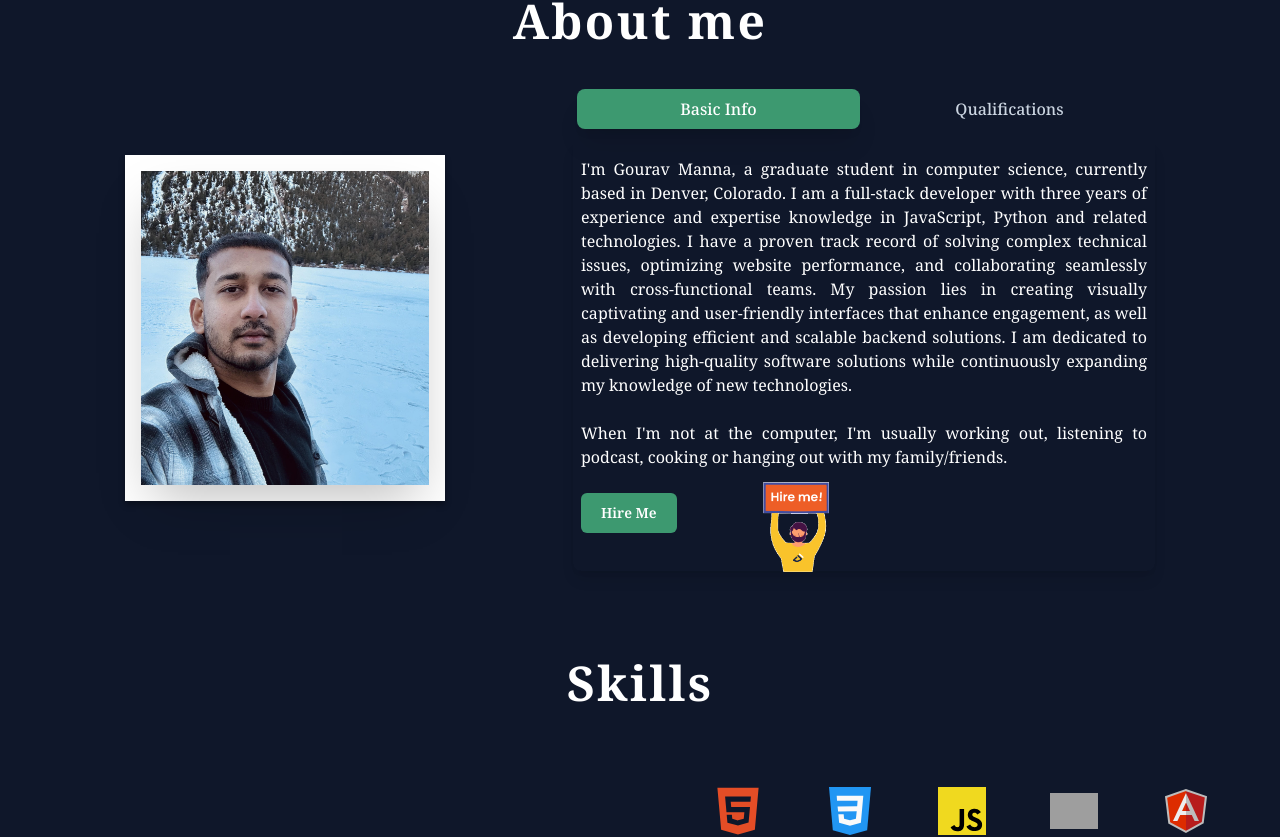
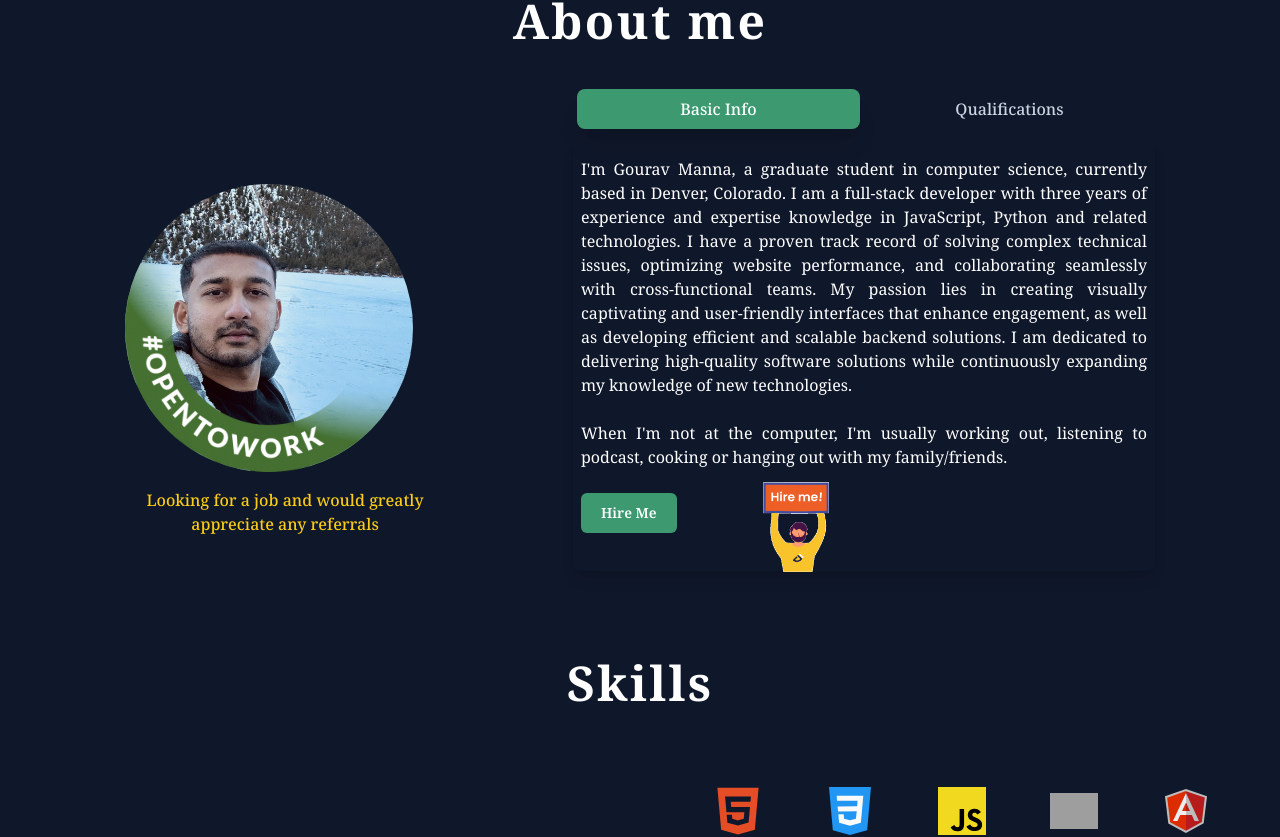
Before and after one commit to gouravmanna3/gourav-manna-portfolio, a React (Vite) app: page / in a window 1280 px wide. Shown: the part 643-1480 px from the top of the page. Built offline with nearby package versions, Linux system fonts and the light colour scheme; no server answers; the database is empty; grey boxes are pictures that could not be loaded.

Commit message:
fix: add open to work in about me section

```diff
--- a/package.json
+++ b/package.json
@@ -31,6 +31,7 @@
     "react-scroll": "^1.9.0",
     "react-slick": "^0.30.2",
     "react-toastify": "^10.0.5",
+    "react-vertical-timeline-component": "^3.6.0",
     "slick-carousel": "^1.8.1"
   },
   "devDependencies": {
@@ -39,6 +40,7 @@
     "@types/react-dom": "^18.2.24",
     "@types/react-scroll": "^1.8.10",
     "@types/react-slick": "^0.23.13",
+    "@types/react-vertical-timeline-component": "^3.3.6",
     "@typescript-eslint/eslint-plugin": "^7.2.0",
     "@typescript-eslint/parser": "^7.2.0",
     "@vitejs/plugin-react": "^4.2.1",
--- a/src/App.tsx
+++ b/src/App.tsx
@@ -27,12 +27,12 @@ function App() {
       <footer className="bg-white shadow text-center dark:bg-gray-800">
         <div className="w-full mx-auto max-w-screen-xl p-4">
           <span className="text-sm text-gray-500 sm:text-center dark:text-gray-400">
-            &copy; Copyright 2024{" "}
-            <a href="https://flowbite.com/" className="hover:underline">
-              Developed by Gourav with &#10084;
-            </a>{" "}
-            <a href="https://www.buymeacoffee.com/gouravmanna3">
-              Buy me a coffee &#9749;
+            &copy; 2024 Developed by Gourav with &#10084;{" "}
+            <a
+              href="https://www.buymeacoffee.com/gouravmanna3"
+              className="hover:underline text-blue-500"
+            >
+              Buy me a coffee
             </a>
           </span>
         </div>
--- a/src/components/AboutMe/AboutMe.tsx
+++ b/src/components/AboutMe/AboutMe.tsx
@@ -1,5 +1,6 @@
 import { motion } from "framer-motion";
 import myPhoto from "../../assets/about_gourav.jpg";
+import openToWork from "../../assets/open_to_work.png";
 import { Tabs, Tab } from "../common/Tabs";
 
 import BasicInfo from "./BasicInfo";
@@ -25,13 +26,21 @@ const AboutMe = () => {
             delay: 0.5,
             ease: "linear",
           }}
-          className=" m-4 md:m-6 shadow-[0_4px_6px_rgba(0,0,0,.3)] px-4 py-4 h-fit bg-white "
+          className=" m-4 md:m-6 md:w-80 h-72 md:h-fit relative"
         >
           <img
             src={myPhoto}
             alt="my_photo"
-            className="h-auto w-40 md:w-72 shadow-2xl "
+            className="relative md:h-72 w-56 h-56 md:w-72 rounded-full"
           />
+          <img
+            src={openToWork}
+            alt="my_photo"
+            className="absolute top-0 h-auto w-56 md:w-72 "
+          />
+          <span className="mt-4 absolute text-base font-medium text-yellow-400 text-center">
+            Looking for a job and would greatly appreciate any referrals
+          </span>
         </motion.div>
         <motion.div
           variants={fadeIn("left", 0.3)}
```
Also changed, not shown: src/assets/open_to_work.png (added), 1 other file (tests, documents, lock files or other folders).
